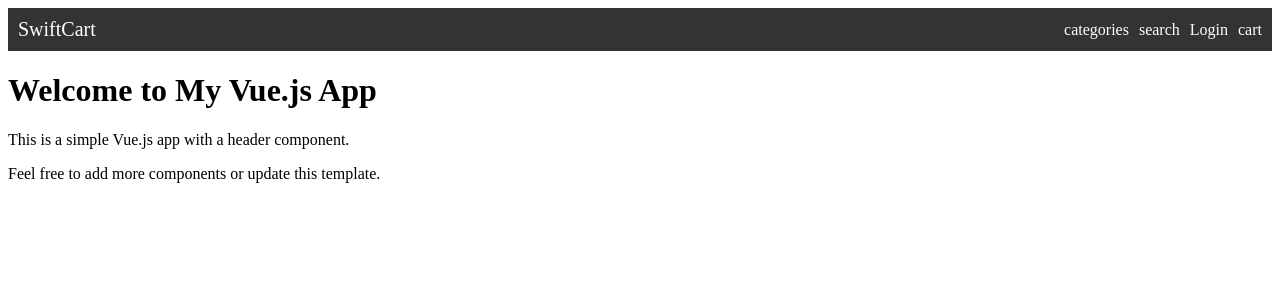
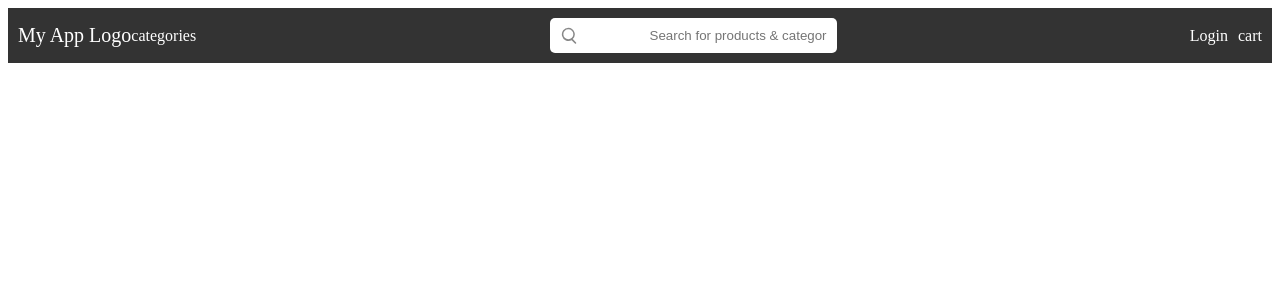
Before and after one commit to VinoliaTsitsi/Module_3-VINTSI535_JSE2407-Group-d_Vinolia-Tsitsi_JSF03, a Vue app: page / in a window 1280 px wide. Shown: the top 300 px of the page. Built offline with nearby package versions, Linux system fonts and the light colour scheme.

Commit message:
Header.vue with new logo, search input, and styling, and removed style import from main.js.

```diff
--- a/src/App.vue
+++ b/src/App.vue
@@ -9,10 +9,6 @@ import Header from './components/Header.vue';
 <template>
   <div>
     <Header/>
-    <h1>Welcome to My Vue.js App</h1>
-    <p>This is a simple Vue.js app with a header component.</p>
-    <p>Feel free to add more components or update this template.</p>
-    <!-- Add your components or other elements here -->
   </div>
 </template>
 
--- a/src/components/Header.vue
+++ b/src/components/Header.vue
@@ -1,11 +1,20 @@
 <template>
   <header>
-      <div class="logo">SwiftCart</div>
+    <div class="logo">My App Logo</div>
     <nav>
+      <ul>
         <li>categories</li>
-        <li>search</li>
+        <li class="search-item">
+          <div class="search-container">
+            <input type="text" placeholder="Search for products & categories" />
+            <svg class="search-icon" xmlns="http://www.w3.org/2000/svg" viewBox="0 0 24 24" width="24" height="24">
+              <path d="M10 2a8 8 0 015.3 13.7l4 4a1 1 0 01-1.4 1.4l-4-4A8 8 0 1110 2zm0 2a6 6 0 100 12A6 6 0 0010 4z" />
+            </svg>
+          </div>
+        </li>
         <li>Login</li>
         <li>cart</li>
+      </ul>
     </nav>
   </header>
 </template>
@@ -36,10 +45,55 @@
 
 nav {
   display: flex;
-    gap: 10px;
+  justify-content: center;
+  flex: 1;
 }
 
-  nav li {
+nav ul {
+  display: flex;
+  gap: 10px;
   list-style: none;
+  margin: 0;
+  padding: 0;
+  align-items: center;
+  flex: 1;
+  justify-content: space-between;
+}
+
+.search-item {
+  flex-grow: 1;
+  display: flex;
+  justify-content: center;
+  position:static;
+}
+
+.search-container input {
+  padding: 10px 10px 10px 40px; /* Adjust padding to accommodate the icon */
+  border: none;
+  border-radius: 5px;
+  outline: none;
+  text-align: center; /* Center the placeholder text */
+}
+
+.search-container {
+  position: relative;
+  display: flex;
+  align-items: center;
+}
+
+.search-container input {
+  padding: 10px 10px 10px 100px; /* Adjust padding to accommodate the icon */
+  border: none;
+  border-radius: 5px;
+  outline: none;
+}
+
+.search-icon {
+  position: absolute;
+  left: 10px;
+  width: 20px; /* Adjust icon size as needed */
+  height: 20px;
+  fill: #888; /* Icon color */
+  pointer-events: none; /* Prevent interaction with the icon */
 }
 </style>
--- a/src/main.js
+++ b/src/main.js
@@ -1,5 +1,4 @@
 import { createApp } from 'vue'
-//import './style.css'
 import App from './App.vue'
 
 createApp(App).mount('#app')
```
Lines whose indentation alone changed are shown as unchanged.
